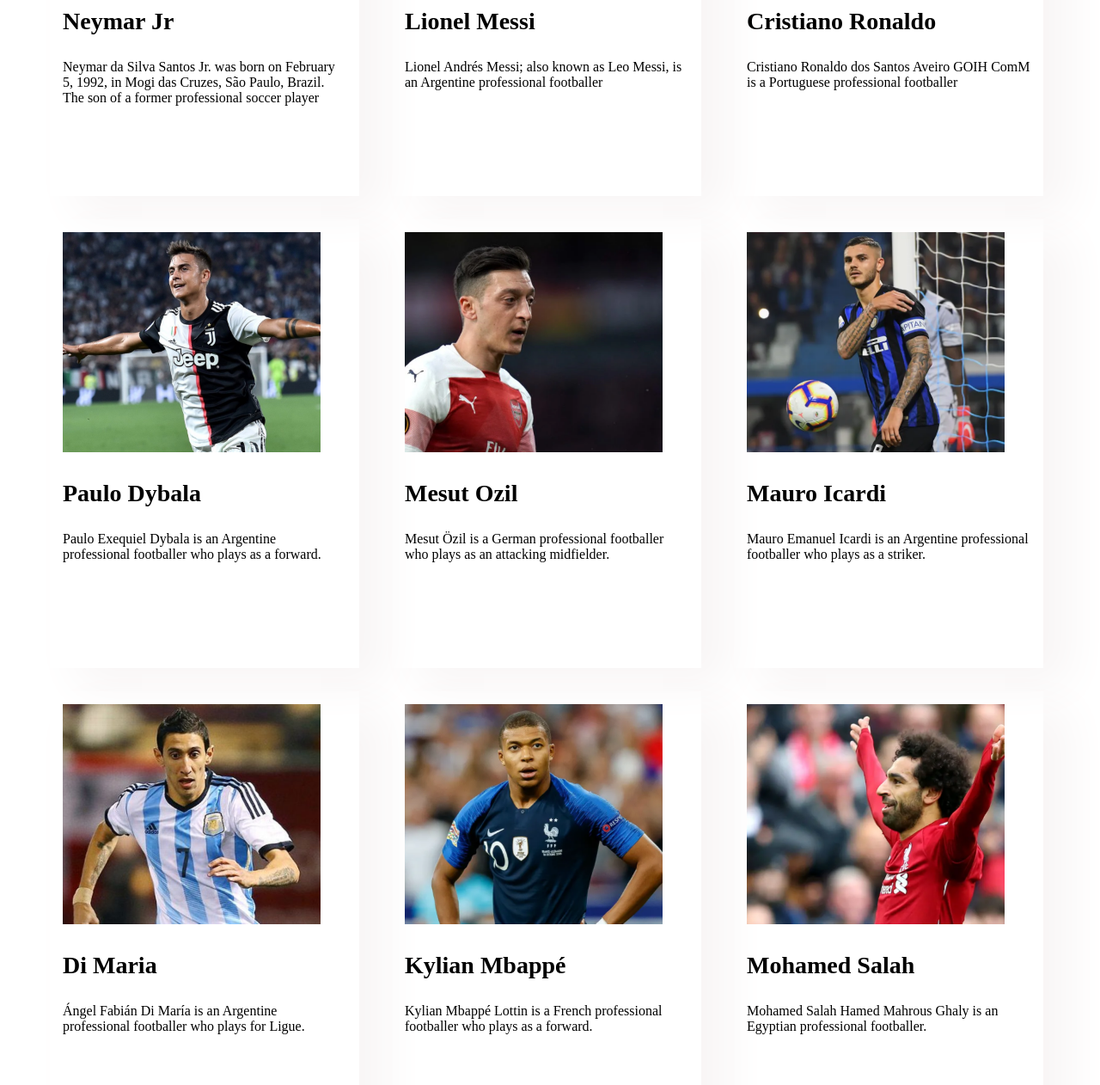
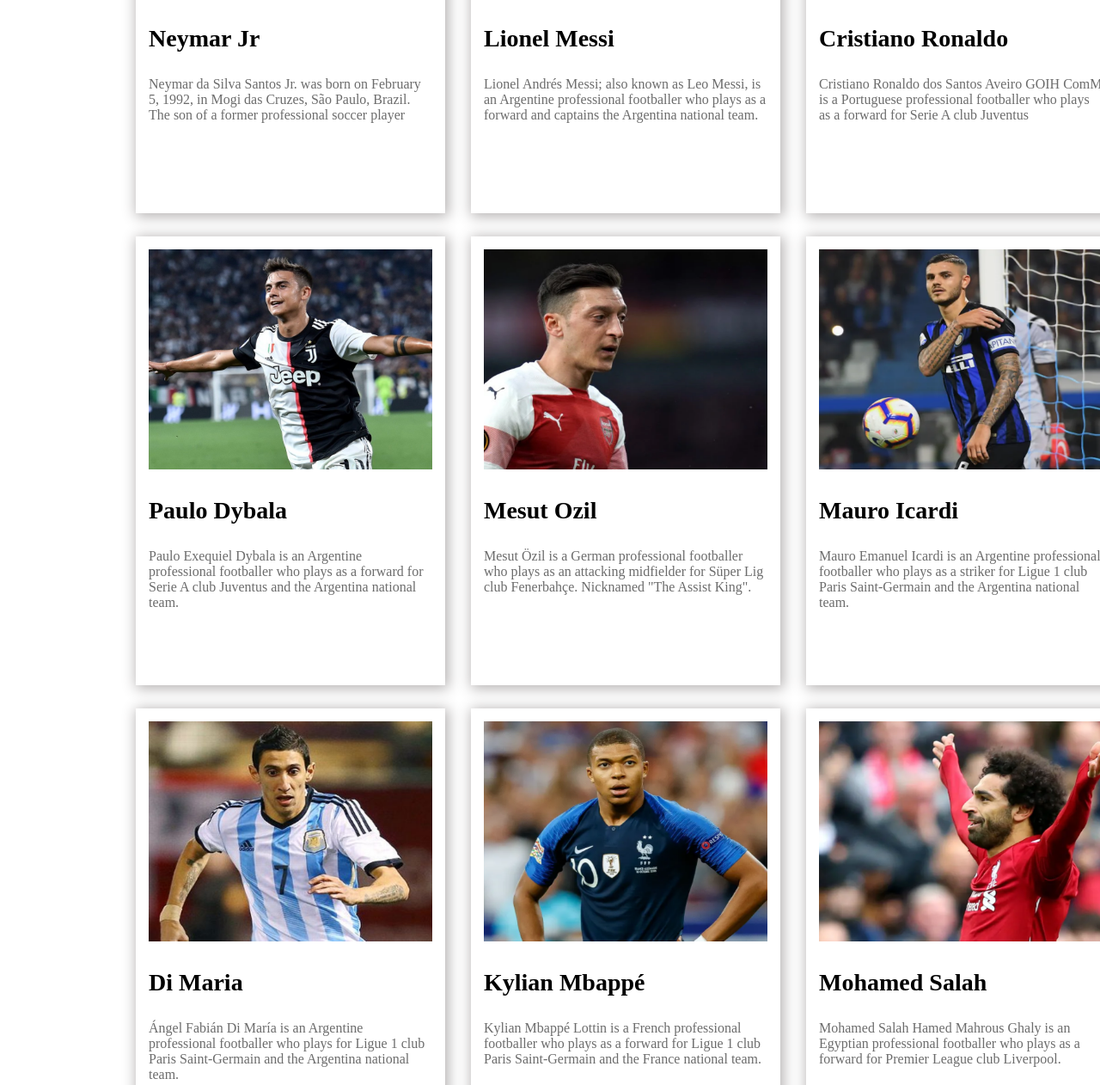
Before and after one commit to farzanapomy/play-with-football, a plain HTML site: page index.html in a window 1280 px wide. Shown: the part 1052-2314 px from the top of the page at 86% size. Drawn offline with Linux system fonts and the light colour scheme.

Commit message:
last night

```diff
--- a/index.html
+++ b/index.html
@@ -24,7 +24,7 @@
 
         <section class="main-container">
             <div>
-                <h1>Conmebol Copa America 2021</h1>
+                <h1>FIFA World Cup Qatar 2022</h1>
 
                 <h2>Watch Live <i class="fas fa-arrow-right"></i></h2>
             </div>
@@ -46,66 +46,77 @@
                 <div class="player">
                     <img src="images/players/player-2.png" alt="">
                     <h3>Lionel Messi</h3>
-                    <p>Lionel Andrés Messi; also known as Leo Messi, is an Argentine professional footballer </p>
+                    <p>Lionel Andrés Messi; also known as Leo Messi, is an Argentine professional footballer who plays
+                        as a forward and captains the Argentina national team.</p>
                 </div>
                 <div class="player">
 
                     <img src="images/players/player-3.png" alt="">
                     <h3>Cristiano Ronaldo </h3>
-                    <p>Cristiano Ronaldo dos Santos Aveiro GOIH ComM is a Portuguese professional footballer</p>
+                    <p>Cristiano Ronaldo dos Santos Aveiro GOIH ComM is a Portuguese professional footballer who plays
+                        as a forward for Serie A club Juventus</p>
                 </div>
                 <div class="player">
                     <img src="images/players/player-4.png" alt="">
                     <h3>Paulo Dybala</h3>
-                    <p>Paulo Exequiel Dybala is an Argentine professional footballer who plays as a forward.</p>
+                    <p>Paulo Exequiel Dybala is an Argentine professional footballer who plays as a forward for Serie A
+                        club Juventus and the Argentina national team.</p>
                 </div>
                 <div class="player">
 
                     <img src="images/players/player-5.png" alt="">
                     <h3>Mesut Ozil</h3>
-                    <p>Mesut Özil is a German professional footballer who plays as an attacking midfielder. </p>
+                    <p>Mesut Özil is a German professional footballer who plays as an attacking midfielder for Süper Lig
+                        club Fenerbahçe. Nicknamed "The Assist King". </p>
                 </div>
                 <div class="player">
 
                     <img src="images/players/player-6.png" alt="">
                     <h3>Mauro Icardi</h3>
-                    <p>Mauro Emanuel Icardi is an Argentine professional footballer who plays as a striker.</p>
+                    <p>Mauro Emanuel Icardi is an Argentine professional footballer who plays as a striker for Ligue 1
+                        club Paris Saint-Germain and the Argentina national team.</p>
                 </div>
                 <div class="player">
 
                     <img src="images/players/player-7.png" alt="">
                     <h3>Di Maria</h3>
-                    <p>Ángel Fabián Di María is an Argentine professional footballer who plays for Ligue.</p>
+                    <p>Ángel Fabián Di María is an Argentine professional footballer who plays for Ligue 1 club Paris
+                        Saint-Germain and the Argentina national team.</p>
                 </div>
                 <div class="player">
 
                     <img src="images/players/player-8.png" alt="">
                     <h3>Kylian Mbappé </h3>
-                    <p>Kylian Mbappé Lottin is a French professional footballer who plays as a forward.</p>
+                    <p>Kylian Mbappé Lottin is a French professional footballer who plays as a forward for Ligue 1 club
+                        Paris Saint-Germain and the France national team.</p>
                 </div>
                 <div class="player">
 
                     <img src="images/players/player-9.png" alt="">
                     <h3>Mohamed Salah</h3>
-                    <p>Mohamed Salah Hamed Mahrous Ghaly is an Egyptian professional footballer.</p>
+                    <p>Mohamed Salah Hamed Mahrous Ghaly is an Egyptian professional footballer who plays as a forward
+                        for Premier League club Liverpool.</p>
                 </div>
                 <div class="player">
 
                     <img src="images/players/player-10.png" alt="">
                     <h3>Harry Kane </h3>
-                    <p>Harry Edward Kane MBE is an English professional footballer who plays as a striker.</p>
+                    <p>Harry Edward Kane MBE is an English professional footballer who plays as a striker for Premier
+                        League club Tottenham Hotspur and captains the England national team.</p>
                 </div>
                 <div class="player">
 
                     <img src="images/players/player-11.png" alt="">
                     <h3>Kevin De Bruyne</h3>
-                    <p>Kevin De Bruyne is a Belgian professional footballer who plays as a midfielder.</p>
+                    <p>Kevin De Bruyne is a Belgian professional footballer who plays as a midfielder for Premier League
+                        club Manchester City, where he is vice-captain.</p>
                 </div>
                 <div class="player">
 
                     <img src="images/players/player-12.png" alt="">
                     <h3>Philippe Coutinho</h3>
-                    <p>Philippe Coutinho Correia is a Brazilian professional footballer who plays as an attacking</p>
+                    <p>Philippe Coutinho Correia is a Brazilian professional footballer who plays as an attacking
+                        midfielder or winger for Spanish club Barcelona and the Brazil national team.</p>
                 </div>
 
             </div>
@@ -115,6 +126,7 @@
     </main>
 
     <!-- footer started -->
+
     <footer>
         <img src="images/Logo.png" alt="">
         <div class="social-incons">
@@ -125,6 +137,7 @@
         </div>
         <p>Copyright © 2022 Football</p>
     </footer>
+    <!-- footer end -->
 </body>
 
 </html>
--- a/styles/style.css
+++ b/styles/style.css
@@ -4,8 +4,6 @@
 /* common sections */
 body{
     background-color: #ffffff;
-
-
 }
 
 /* header section */
@@ -41,29 +39,36 @@ body{
 }
 
 /* grid-container  */
+
 .players{
+    width: 1050px;
     display: grid;
     grid-template-columns: repeat(3, 1fr);
     grid-template-rows: repeat(4 , 1fr);
     grid-row-gap: 27px;
     grid-column-gap: 30px;
-    padding: 50px;
+    margin:70px 210px 165px 150px;
+    align-items: center;
 }
 .player{
+
     width: 330px;
     height: 474px;
     padding: 15px 15px 33px 15px;
-   justify-content: center;
-    box-shadow: 30px 20px 50px rgb(248, 245, 245);
+   box-shadow: 2px 2px  15px 2px rgb(182, 179, 179);
+
+
 }
-.players p{
-    font-size: 16px;
+.player p{
+    color: #6C6C6C;
+
+
 }
 .player h3{
     font-size: 28px;
 }
 .player img{
-    width: 300px;
+    width: 330px;
     height: 256px;
 }
 
@@ -73,8 +78,14 @@ body{
 
 footer{
 
+    display: flex;
+    flex-direction: column;
+    align-items: center;
+
+
 }
 footer img{
+
     width: 483px;
     height: 110px;
 }
```
